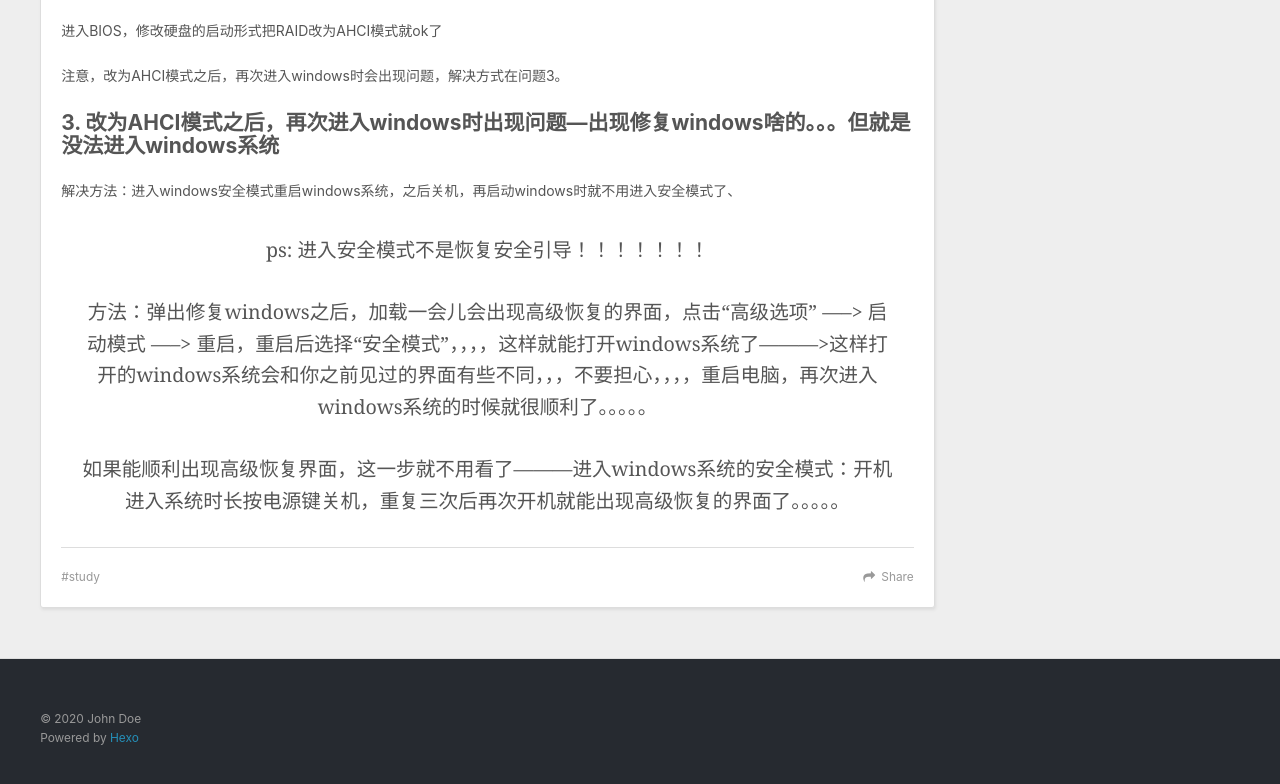
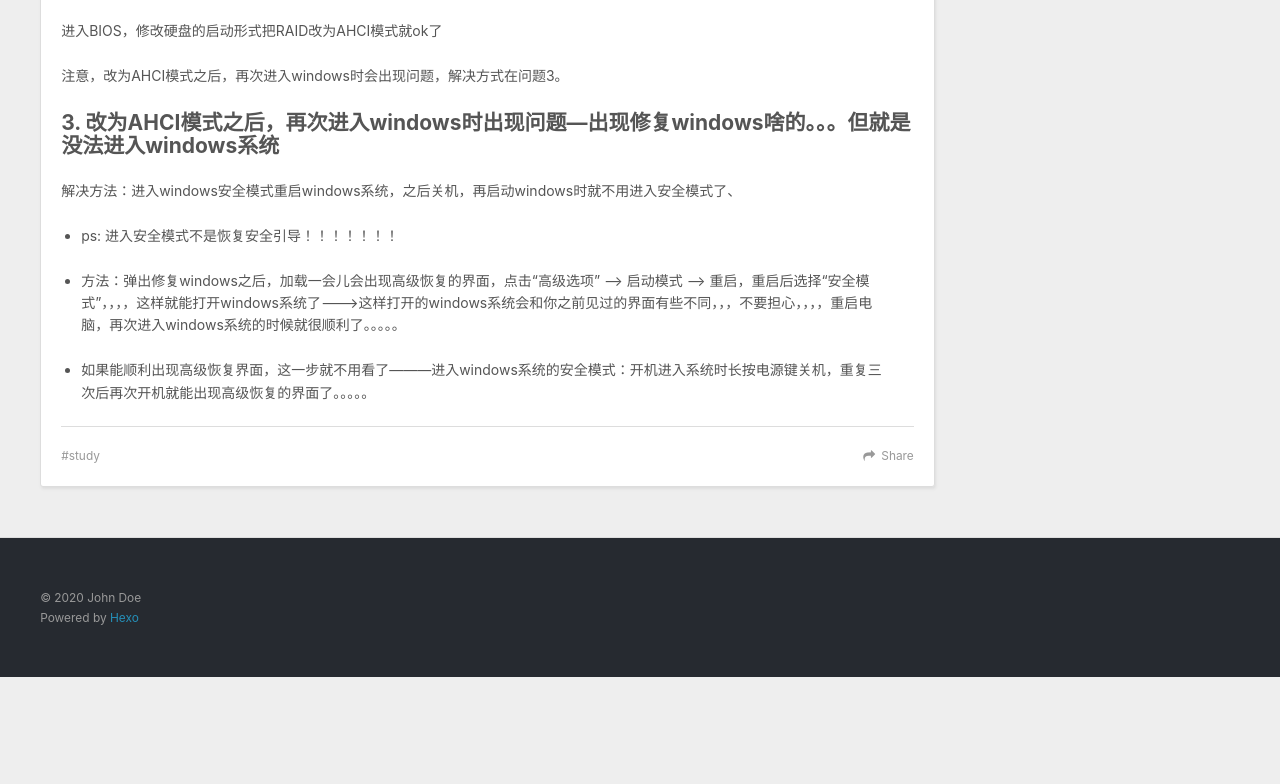
Before and after one commit to xiaolongyou/Blog, a plain HTML site: page 2020/05/10/manjaro安装时遇到的坑/index.html in a window 1280 px wide. Shown: the part 871-1655 px from the top of the page. After the commit the page ends 1548 px from the top, so only its background shows below. Drawn offline with nearby package versions, Linux system fonts and the light colour scheme.

Commit message:
Site updated: 2020-05-10 19:22:53

```diff
--- a/2020/05/10/manjaro安装时遇到的坑/index.html
+++ b/2020/05/10/manjaro安装时遇到的坑/index.html
@@ -15,7 +15,7 @@
 <meta property="og:description" content="manjaro 以我个人的电脑为例（Dell G3）找manjaro源、烧制u盘等步骤网上的教程已经非常全了，我这里就不赘述了我会列举一些我在安装manjaro时遇到的一些问题请多查阅网上教程后（别就找一个教程），整理清楚思路后，再进行manjaro的安装 1. 进入启动u盘之前先进入BIOS关掉安全引导重启电脑后按F2（dell）进入BIOS界面，点击Secure Boot，将其修改为Disab">
 <meta property="og:locale" content="en_US">
 <meta property="article:published_time" content="2020-05-10T11:06:52.000Z">
-<meta property="article:modified_time" content="2020-05-10T11:20:37.171Z">
+<meta property="article:modified_time" content="2020-05-10T11:22:32.055Z">
 <meta property="article:author" content="John Doe">
 <meta property="article:tag" content="study">
 <meta name="twitter:card" content="summary">
@@ -95,20 +95,19 @@
 <h2 id="2-通过启动u盘进入到manjaro系统的程序安装界面后，显示找不到可使用的硬盘（因为硬盘是NVMe协议M2啥的—-我也不太清楚。。。。）"><a href="#2-通过启动u盘进入到manjaro系统的程序安装界面后，显示找不到可使用的硬盘（因为硬盘是NVMe协议M2啥的—-我也不太清楚。。。。）" class="headerlink" title="2. 通过启动u盘进入到manjaro系统的程序安装界面后，显示找不到可使用的硬盘（因为硬盘是NVMe协议M2啥的—-我也不太清楚。。。。）"></a>2. 通过启动u盘进入到manjaro系统的程序安装界面后，显示找不到可使用的硬盘（因为硬盘是NVMe协议M2啥的—-我也不太清楚。。。。）</h2><p>进入BIOS，修改硬盘的启动形式把RAID改为AHCI模式就ok了</p>
 <p>注意，改为AHCI模式之后，再次进入windows时会出现问题，解决方式在问题3。</p>
 <h2 id="3-改为AHCI模式之后，再次进入windows时出现问题—出现修复windows啥的。。。但就是没法进入windows系统"><a href="#3-改为AHCI模式之后，再次进入windows时出现问题—出现修复windows啥的。。。但就是没法进入windows系统" class="headerlink" title="3. 改为AHCI模式之后，再次进入windows时出现问题—出现修复windows啥的。。。但就是没法进入windows系统"></a>3. 改为AHCI模式之后，再次进入windows时出现问题—出现修复windows啥的。。。但就是没法进入windows系统</h2><p>解决方法：进入windows安全模式重启windows系统，之后关机，再启动windows时就不用进入安全模式了、</p>
-<blockquote>
-<p>ps: 进入安全模式不是恢复安全引导！！！！！！！</p>
-</blockquote>
-<blockquote>
-<p>方法：弹出修复windows之后，加载一会儿会出现高级恢复的界面，点击“高级选项” —–&gt; 启动模式 —–&gt; 重启，重启后选择“安全模式”，，，，这样就能打开windows系统了———&gt;这样打开的windows系统会和你之前见过的界面有些不同，，，不要担心，，，，重启电脑，再次进入windows系统的时候就很顺利了。。。。。</p>
-</blockquote>
-<blockquote>
-<p>如果能顺利出现高级恢复界面，这一步就不用看了———进入windows系统的安全模式：开机进入系统时长按电源键关机，重复三次后再次开机就能出现高级恢复的界面了。。。。。</p>
-</blockquote>
+<ul>
+<li><p>ps: 进入安全模式不是恢复安全引导！！！！！！！</p>
+</li>
+<li><p>方法：弹出修复windows之后，加载一会儿会出现高级恢复的界面，点击“高级选项” —–&gt; 启动模式 —–&gt; 重启，重启后选择“安全模式”，，，，这样就能打开windows系统了———&gt;这样打开的windows系统会和你之前见过的界面有些不同，，，不要担心，，，，重启电脑，再次进入windows系统的时候就很顺利了。。。。。</p>
+</li>
+<li><p>如果能顺利出现高级恢复界面，这一步就不用看了———进入windows系统的安全模式：开机进入系统时长按电源键关机，重复三次后再次开机就能出现高级恢复的界面了。。。。。</p>
+</li>
+</ul>
 
 
     </div>
     <footer class="article-footer">
-      <a data-url="http://yoursite.com/2020/05/10/manjaro%E5%AE%89%E8%A3%85%E6%97%B6%E9%81%87%E5%88%B0%E7%9A%84%E5%9D%91/" data-id="cka0yv0sd0000mouh79hs2fxl" class="article-share-link">Share</a>
+      <a data-url="http://yoursite.com/2020/05/10/manjaro%E5%AE%89%E8%A3%85%E6%97%B6%E9%81%87%E5%88%B0%E7%9A%84%E5%9D%91/" data-id="cka0yxes80000jguhgarvh0x5" class="article-share-link">Share</a>
 
 
   <ul class="article-tag-list" itemprop="keywords"><li class="article-tag-list-item"><a class="article-tag-list-link" href="/blog/tags/study/" rel="tag">study</a></li></ul>
```
Also changed, not shown: index.html (+9 -10 lines).
